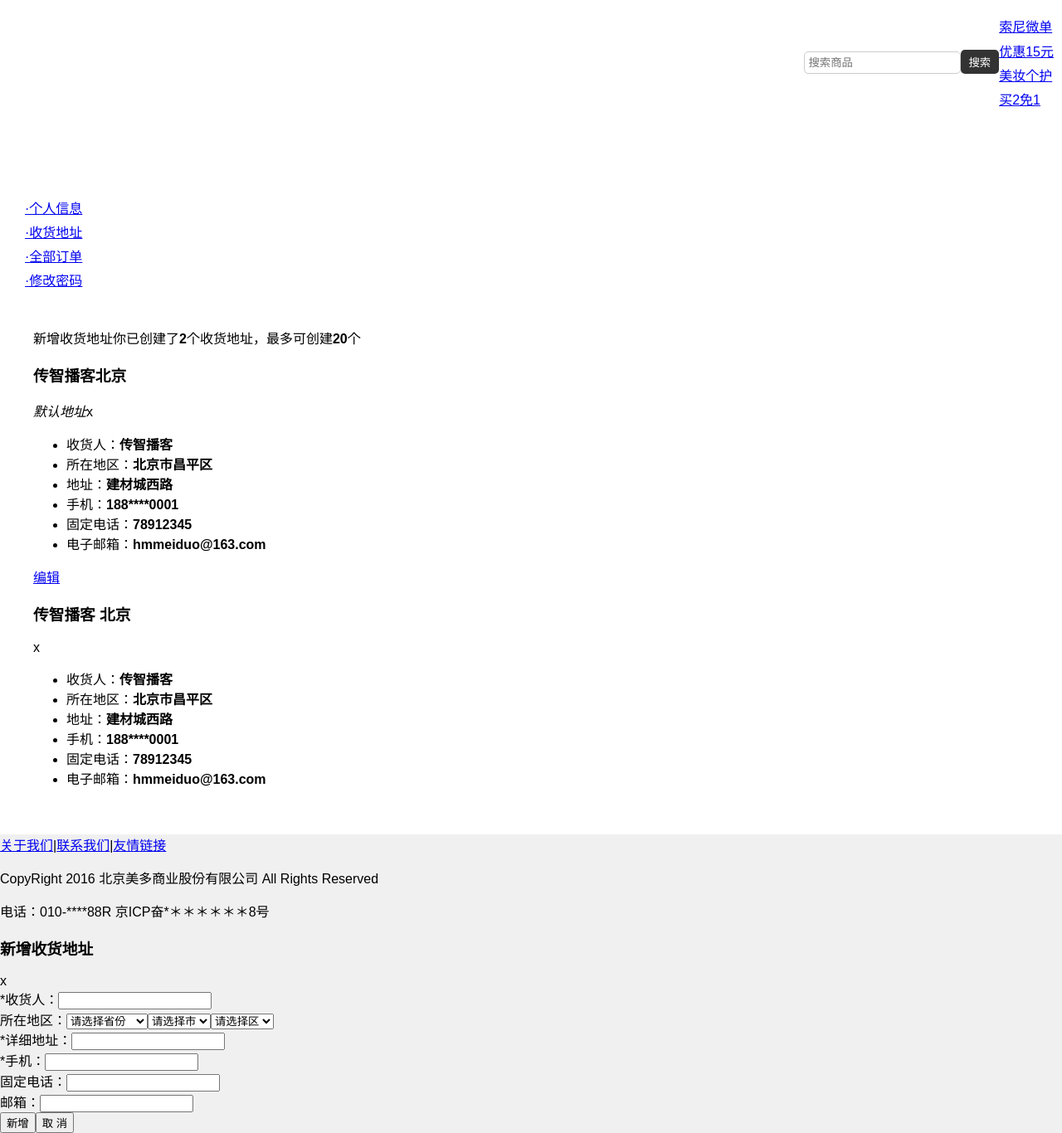
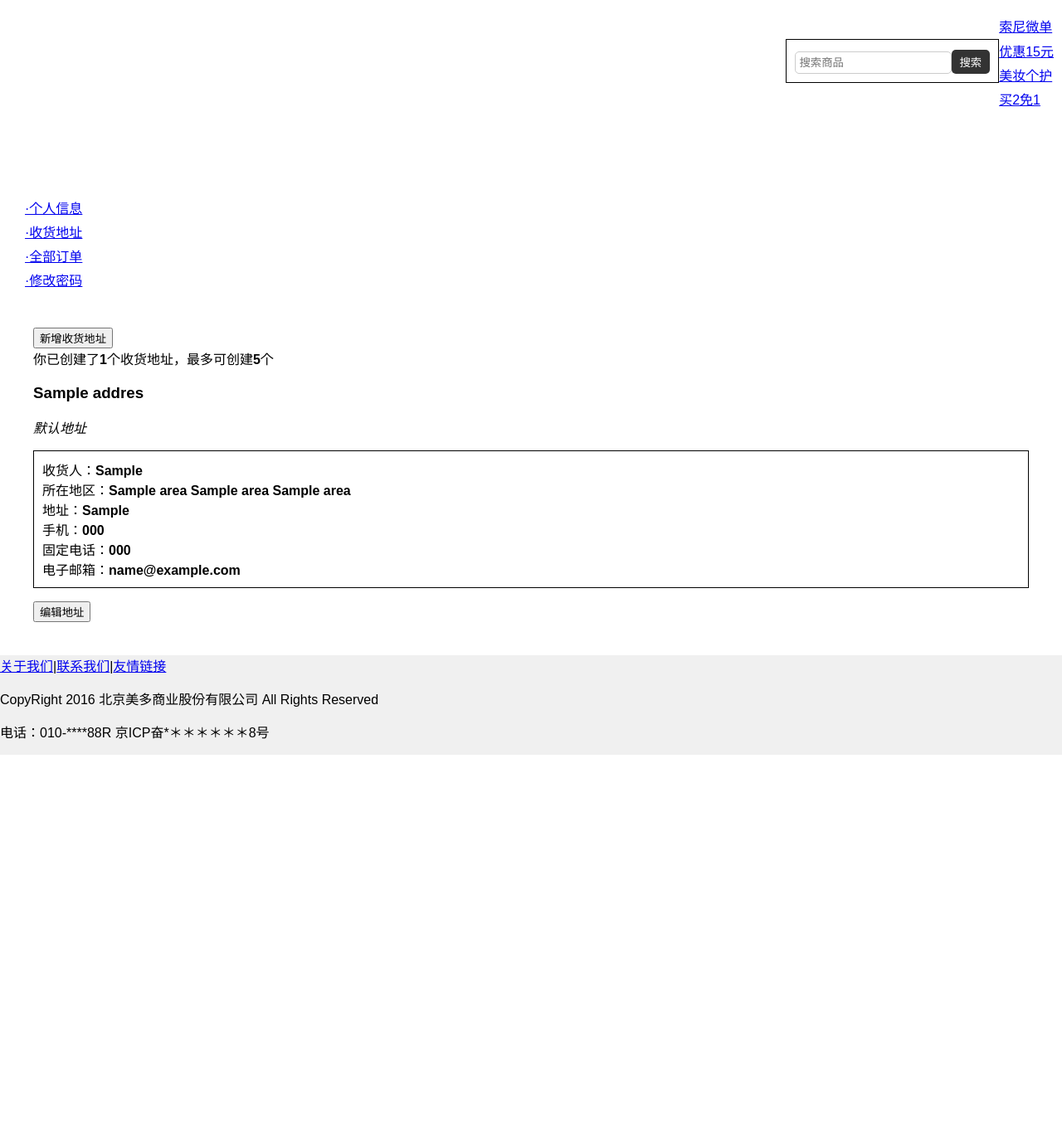
Before and after one commit to limeijingnicky/meiduo, a Django app: page /address/ in a window 1280 px wide. Shown: the part 67-1433 px from the top of the page at 83% size. After the commit the page ends 977 px from the top, so only its background shows below. Run offline with Django 3.2, Linux system fonts and the light colour scheme; a user stored in the database is signed in; tables that the repository leaves empty hold one stand-in row (values such as "Sample post").

Commit message:
code changes

```diff
--- a/users/templates/user_center_site.html
+++ b/users/templates/user_center_site.html
@@ -12,6 +12,28 @@
             background-color: #f0f0f0;
             margin: 0;
             padding: 0;
+        }
+
+        ul {
+            list-style: none; /* 隐藏默认的列表标记 */
+            padding: 0; /* 可以添加一些内边距以调整文本与左侧边框的距离 */
+
+        }
+        .site_list{
+            border: 1px solid #000; /* 设置1像素的实线边框，颜色为黑色 (#000) */
+            padding: 10px; /* 添加一些内边距，以使边框与列表内容之间有一些间隔 */
+        }
+
+        form {
+            list-style: none;
+            padding: 0;
+            border: 1px solid #000;
+            padding: 10px;
+            text-align:left;
+        }
+
+        .t::before{
+            content:'\00a0';
         }
 
         .header_con {
@@ -172,52 +194,35 @@
                 <li><a href="user_center_pass.html">·修改密码</a></li>
             </ul>
         </div>
+
         <div class="right_content clearfix" v-cloak>
             <div class="site_top_con">
-                <a @click="show_add_site">新增收货地址</a>
-                <span>你已创建了<b>2</b>个收货地址，最多可创建<b>20</b>个</span>
+                <button @click="is_show_edit=true">新增收货地址</button>
+                <div></div>
+                <span>你已创建了<b>[[ addresses.length ]]</b>个收货地址，最多可创建<b>5</b>个</span>
             </div>
-            <div class="site_con">
+            <div class="site_con" v-for="(address, index) in addresses">
                 <div class="site_title">
-                    <h3>传智播客北京</h3>
+                    <h3>[[ address.title ]]</h3>
                     <a href="javascript:;" class="edit_icon"></a>
-                    <em>默认地址</em>
-                    <span class="del_site">x</span>
+                    <em v-if="address.id==default_address_id">默认地址</em>
+                    <em v-else><button @click="delete_address(index)" class="del_site">x</button></em>
                 </div>
                 <ul class="site_list">
-                    <li><span>收货人：</span><b>传智播客</b></li>
-                    <li><span>所在地区：</span><b>北京市昌平区</b></li>
-                    <li><span>地址：</span><b>建材城西路</b></li>
-                    <li><span>手机：</span><b>188****0001</b></li>
-                    <li><span>固定电话：</span><b>78912345</b></li>
-                    <li><span>电子邮箱：</span><b>hmmeiduo@163.com</b></li>
+                    <li><span>收货人：</span><b>[[ address.receiver ]]</b></li>
+                    <li><span>所在地区：</span><b>[[ address.province ]] [[address.city]] [[ address.district ]]</b></li>
+                    <li><span>地址：</span><b>[[ address.place ]]</b></li>
+                    <li><span>手机：</span><b>[[ address.mobile ]]</b></li>
+                    <li><span>固定电话：</span><b>[[ address.tel ]]</b></li>
+                    <li><span>电子邮箱：</span><b>[[ address.email ]]</b></li>
                 </ul>
                 <div class="down_btn">
-                    <a href="javascript:;" class="edit_icon">编辑</a>
-                </div>
-            </div>
-            <div class="site_con">
-                <div class="site_title">
-                    <h3>传智播客 北京</h3>
-                    <a href="javascript:;" class="edit_icon"></a>
-                    <span class="del_site">x</span>
-                </div>
-                <ul class="site_list">
-                    <li><span>收货人：</span><b>传智播客</b></li>
-                    <li><span>所在地区：</span><b>北京市昌平区</b></li>
-                    <li><span>地址：</span><b>建材城西路</b></li>
-                    <li><span>手机：</span><b>188****0001</b></li>
-                    <li><span>固定电话：</span><b>78912345</b></li>
-                    <li><span>电子邮箱：</span><b>hmmeiduo@163.com</b></li>
-                </ul>
-                <div class="down_btn">
-<!--                    <a v-if="address.id!=default_address_id">设为默认</a>-->
-<!--                    <a href="javascript:;" class="edit_icon">编辑</a>-->
+                    <button v-if="address.id!=default_address_id" @click="set_default(index)">设为默认地址</button>
+                    <button @click="show_edit_site(index)" class="edit_icon">编辑地址</button>
                 </div>
             </div>
         </div>
     </div>
-
     <div class="footer">
         <div class="foot_link">
             <a href="#">关于我们</a>
@@ -229,11 +234,12 @@
         <p>CopyRight 2016 北京美多商业股份有限公司 All Rights Reserved</p>
         <p>电话：010-****88R 京ICP奋*＊＊＊＊＊＊8号</P>
     </div>
+
     <div class="pop_con" v-show="is_show_edit" v-cloak>
         <div class="site_con site_pop">
             <div class="site pop title">
-                <h3>新增收货地址</h3>
-                <a @click="is_show_edit=false">x</a>
+                <h3>编辑收货地址</h3>
+                <!--                <a @click="is_show_edit=false">x</a>-->
             </div>
             <form>
                 <div class="form_group">
@@ -242,7 +248,7 @@
                     <span v-show="error_receiver" class="receiver_error">请填写收件人</span>
                 </div>
                 <div class="form_group">
-                    <label>所在地区：</label>
+                    <label class="t">所在地区：</label>
                     <select v-model="form_address.province_id">
                         <option value="">请选择省份</option>
                         <option v-for="province in provinces" :value="province.id">[[ province.name ]]</option>
@@ -256,30 +262,7 @@
                         <option v-for="district in districts" :value="district.id">[[ district.name ]]</option>
                     </select>
                 </div>
-                <!--                <div class="form_group">-->
-                <!--                    <label>所在地区:</label>-->
-                <!--                    <select v-model="form_address.province_id">-->
-                <!--                        <option value="a">请选择</option>-->
-                <!--                        <option value="1">北京</option>-->
-                <!--                        <option value="2">上海</option>-->
-                <!--                        <option value="3">广州</option>-->
-                <!--                        <option vaLue="4">深圳</option>-->
-                <!--                    </select>-->
-                <!--                    <select v-model="form_address.city_id">-->
-                <!--                        <option value="0">请选择</option>-->
-                <!--                        <option value="1">北京</option>-->
-                <!--                        <option value="2">上海</option>-->
-                <!--                        <option value="3">广州</option>-->
-                <!--                        <option value="4">深圳</option>-->
-                <!--                    </select>-->
-                <!--                    <select v-model="form_address.district_id">-->
-                <!--                        <option value="a">请选择</option>-->
-                <!--                        <option value="1">东城区</option>-->
-                <!--                        <option value="2">西城区</option>-->
-                <!--                        <option value="3">昌平区</option>-->
-                <!--                        <option value="4">海淀区</option>-->
-                <!--                    </select>-->
-                <!--                </div>-->
+
                 <div class="form_group">
                     <label>*详细地址：</label>
                     <input v-model="form_address.place" @blur="check_place" type="text" class="place">
@@ -291,16 +274,16 @@
                     <span v-show="error_mobile" class="mobile_error">手机信息有误</span>
                 </div>
                 <div class="form_group">
-                    <label>固定电话：</label>
+                    <label class="t">固定电话：</label>
                     <input v-model="form_address.tel" @blur="check_tel" type="text" class="tel">
                     <span v-show="error_tel" class="tel_error">固定电话有误</span>
                 </div>
                 <div class="form_group">
-                    <label>邮箱：</label>
+                    <label class="t">邮箱：</label>
                     <input v-model="form_address.email" @blur="check_email" type="text" class="email">
                     <span v-show="error_email" class="email_error">邮箱信息有误</span>
                 </div>
-                <input @click="save_address" type="button" name="" value="新增" class="info_submit">
+                <input @click="save_address" type="button" name="" value="保存" class="info_submit">
                 <input @click="is_show_edit=false" type="reset" name="" value="取 消" class="info_submission">
             </form>
         </div>
@@ -310,8 +293,8 @@
 
 <!--    普通js代码 获得前端的数据-->
 <script type="text/javascript">
-    let addresses = "";
-    let default_address_id = "";
+    let addresses = {{address | safe}};
+    let default_address_id = "{{default_address_id}}";
 </script>
 </body>
 
@@ -326,7 +309,7 @@
         data(){
             return {
                 username: '',
-                is_show_edit: true,
+                is_show_edit: false,
                 form_address: {
                     receiver:'',
                     province_id:'',
@@ -341,8 +324,11 @@
                 provinces: [],
                 cities: [],
                 districts: [],
+
+                // 通过前面的js代码获得
                 addresses: JSON.parse(JSON.stringify(addresses)),
                 default_address_id: default_address_id,
+
                 editing_address_index:'',
                 edit_title_index:'',
                 new_title:'',
@@ -426,11 +412,58 @@
             },
 
             show_edit_site(index){
-                this.is_show_edit = true;
-                this.clear_all_errors();
+                this.is_show_edit = true;// 显示编辑界面
+                // this.clear_all_errors();
                 this.editing_address_index = index.toString();
                 // 只获取要编辑的数据
                 this.form_address = JSON.parse(JSON.stringify(this.addresses[index]));
+            },
+
+            delete_address(index){
+                let url = '/address/'+this.addresses[index].id+'/'
+                axios.delete(url,{
+                    headers: {
+                        'X-CSRFToken': this.getCookie('csrftoken')
+                    },
+                    responseType: 'json'
+                })
+                    .then(response => {
+                    if(response.data.code=='0'){
+                        //删除对应标签
+                        //添加元素splice(index, 0无删除元素, itemToAdd) 删除元素splice(index, 1删除一个元素) 替换元素splice(index, 1删除一个元素, newItem)
+                        this.addresses.splice(index,1);
+                    }else if(response.data.code=='406'){
+                        location.href='/login/?next=/address/';
+                    }else{
+                        alert(response.data.errmsg);
+                    }
+                })
+                    .catch(error => {
+                    console.log(error.response);
+                })
+            },
+
+            set_default(index){
+                let url = '/address/default/'+this.addresses[index].id+'/' ;
+                axios.put(url,{}, {
+                    headers: {
+                        'X-CSRFToken': this.getCookie('csrftoken')
+                    },
+                    responseType: 'json'
+                })
+                    .then(response => {
+                    if (response.data.code == '0') {
+                        // 设置默认地址标签
+                        this.default_address_id = this.addresses[index].id;
+                    } else if (response.data.code == '406') {
+                        location.href = '/login/?next=/addresses/';
+                    } else {
+                        alert(response.data.errmsg);
+                    }
+                })
+                    .catch(error => {
+                    console.log(error.response);
+                })
             },
 
             // 获取省份数据
@@ -465,7 +498,7 @@
             },
             //校验地址
             check_place(){
-                 let  regex0= /\S+/;
+                let regex0= /\S+/;
                 if(regex0.test(this.form_address.place)){
                     this.error_place=false;
 
@@ -478,7 +511,7 @@
 
             //校验手机号码
             check_mobile(){
-            let  regex0= /1[0-9]{10}$/;
+                let regex0= /1[0-9]{10}$/;
                 if(regex0.test(this.form_address.mobile)){
                     this.error_mobile=false;
                 }else{
@@ -489,7 +522,7 @@
 
             //校验固定电话
             check_tel(){
-            let  regex0= /[0-9]{6,10}$/;
+                let regex0= /[0-9]{6,10}$/;
                 if(regex0.test(this.form_address.tel)){
                     this.error_tel=false;
                 }else{
@@ -500,8 +533,8 @@
 
             //校验邮箱
             check_email(){
-            // let  regex0= /\w+@\w+\.\w+$/;
-            let regex0= /[\w+@][\w+\.]/;  //[@][.]必须包含@和.  [@]|[.]表示或
+                // let regex0= /\w+@\w+\.\w+$/;
+                let regex0= /[\w+@][\w+\.]/; //[@][.]必须包含@和. [@]|[.]表示或
                 if (regex0.test(this.form_address.email)){
                     this.error_email= false;
                 }else{
@@ -538,7 +571,7 @@
                         })
                             .then(response =>{
                             if (response.data.code=='0'){
-                            //    局部刷新页面,展示地址信息
+                                // 局部刷新页面,展示地址信息
                                 this.addresses.splice(0,0,response.data.address);
                                 this.is_show_edit=false;
                             }else if(response.data.code=='406'){
@@ -553,12 +586,30 @@
                         })
                     }else{
                         // 修改地址
-                    let url='/addresses/'+this.address[this.editing_address_index].id+'/';
-
+                        let url='/address/'+this.addresses[this.editing_address_index].id+'/';
+                        axios.put(url,this.form_address,{
+                            headers: {
+                                'X-CSRFToken': this.getCookie('csrftoken')
+                            },
+                            responseType: 'json'
+                        })
+                            .then(response => {
+                            if(response.data.code=='0'){
+                                this.addresses[this.editing_address_index]=response.data.address;
+                                this.is_show_edit=false;
+                            }else if(response.data.code=='406'){
+                                location.href='/login/?next=/address/';
+                            }else{
+                                alert(response.data.errmsg);
+                            }
+                        })
+                            .catch(error => {
+                            console.log(error.response) ;
+                        })
                     }
                 }
             },
-    }
+        },
     });
 
     app.mount("#app");
--- a/users/urls.py
+++ b/users/urls.py
@@ -14,5 +14,7 @@ urlpatterns = [
     re_path(r'^emails/', views.EmailView.as_view(), name='email'),
     re_path(r'^verification/$', views.VerifyEmailView.as_view(), name='verify_email'),
     re_path(r'^address/$', views.AddressView.as_view(), name='address'),
+    re_path(r'^address/(?P<address_id>\d+)/$', views.UpdateDestroyAddressView.as_view(), name='address_update'),
+    re_path(r'^address/default/(?P<address_id>\d+)/$', views.DefaultAddressView.as_view(), name='address_default'),
     re_path(r'^addresses/create/$', views.AddressCreateView.as_view(), name='address_create'),
 ]
--- a/users/views.py
+++ b/users/views.py
@@ -31,6 +31,99 @@ class LoginRequiredJSONMixin(LoginRequiredMixin):
         # 响应json数据
         return JsonResponse({'code':'406','errmsg':'用户未登录'})
 
+class DefaultAddressView(LoginRequiredJSONMixin,View):
+    def put(self,request,address_id):
+        # 设置默认地址
+        try:
+            address=Address.objects.get(id=address_id)
+            request.user.default_address = address
+            request.user.save()
+        except Exception as e:
+            return JsonResponse({'code': '409', 'errmsg': '无法设置为默认地址'})
+
+        return JsonResponse({'code': '0', 'errmsg': '设置默认地址成功'})
+
+
+class UpdateDestroyAddressView(LoginRequiredJSONMixin,View):
+    #修改收货地址
+    def put(self,request,address_id):
+
+        #接收参数
+        json_str=request.body.decode()
+        json_dict=json.loads(json_str)
+        receiver=json_dict.get('receiver')
+        province_id=json_dict.get('province_id')
+        city_id=json_dict.get('city_id')
+        district_id=json_dict.get('district_id')
+        place=json_dict.get('place')
+        mobile=json_dict.get('mobile')
+        email = json_dict.get('email')
+        tel= json_dict.get('tel')
+
+        # 校验参数
+        if not all([receiver, province_id, city_id, district_id, place, mobile]):
+            return HttpResponseForbidden('缺少必传参数')
+        if not re.match(r'^1[0-9]{10}$', mobile):
+            return HttpResponseForbidden('参数mobile有误')
+        if tel:
+            if not re.match(r'^[0-9]{6,10}$', tel):
+                return HttpResponseForbidden('参数tel有误')
+        if email:
+            if not re.match(r'^[\w\.-]+@[\w\.-]+\.\w+$', email):
+                return HttpResponseForbidden('参数email有误')
+
+        #保存地址信息,将地址信息覆盖旧的地址信息
+        try:
+            addre = Address.objects.get(id=address_id)
+            addre.user=request.user
+            addre.title=receiver
+            addre.receiver=receiver
+            # 外键都是绑定的id
+            addre.province_id=province_id
+            addre.city_id=city_id
+            addre.district_id=district_id
+            addre.place=place
+            addre.mobile=mobile
+            addre.tel=tel
+            addre.email=email
+            # addre.is_deleted = 有默认值
+            addre.save()
+
+        except Exception as e:
+            return JsonResponse({'code':'407','errmsg':'数据传输错误'})
+
+
+        #新增地址成功后，实现网页局部刷新
+        # 构造响应数据
+        address=Address.objects.get(id=address_id)
+        address_dict = {
+            "id": address.id,
+            "title": address.title,
+            "receiver": address.receiver,
+            "province": address.province.name,
+            "city": address.city.name,
+            "district": address.district.name,
+            "place": address.place,
+            "mobile": address.mobile,
+            "tel": address.tel,
+            "email": address.email
+        }
+
+        # 响应更新地址结果
+        return JsonResponse({'code': '0', 'errmsg': '修改地址成功', 'address': address_dict})
+
+    #删除收货地址
+    def delete(self,request,address_id):
+        try:
+            #实现逻辑删除
+            address=Address.objects.get(id=address_id)
+            address.is_deleted=True
+            address.save()
+
+        except Exception as e:
+            return JsonResponse({'code': '407', 'errmsg': '删除地址失败'})
+
+        return JsonResponse({'code': '0', 'errmsg': '删除地址成功'})
 
 class AddressCreateView(LoginRequiredJSONMixin,View):
     #新增收货地址
@@ -68,21 +161,6 @@ class AddressCreateView(LoginRequiredJSONMixin,View):
 
         #保存地址信息,将地址信息存储在address表格里
         try:
-            # address=Address(
-            #     user = request.user,
-            #     title =receiver,
-            #     receiver =receiver,
-            #     #外键都是绑定的id
-            #     province_id = province_id,
-            #     city_id = city_id,
-            #     district_id = district_id,
-            #     place =place,
-            #     mobile =mobile,
-            #     tel = tel,
-            #     email = email,
-            #     # is_deleted = 有默认值
-            # )
-
             address = Address.objects.create(
                 user=request.user,
                 title=receiver,
@@ -123,7 +201,7 @@ class AddressCreateView(LoginRequiredJSONMixin,View):
         }
 
         # 响应更新地址结果
-        return JsonResponse({'code': '0', 'errmsg': '更新地址成功', 'address': address_dict})
+        return JsonResponse({'code': '0', 'errmsg': '新增地址成功', 'address': address_dict})
 
 
 class AddressView(LoginRequiredMixin,View):
@@ -154,7 +232,7 @@ class AddressView(LoginRequiredMixin,View):
 
         context={
             'default_address_id': user.default_address_id,
-            'address': address_list
+            'address': address_list,
         }
         return render(request,'user_center_site.html',context)
 
```
Lines whose indentation alone changed are shown as unchanged.
